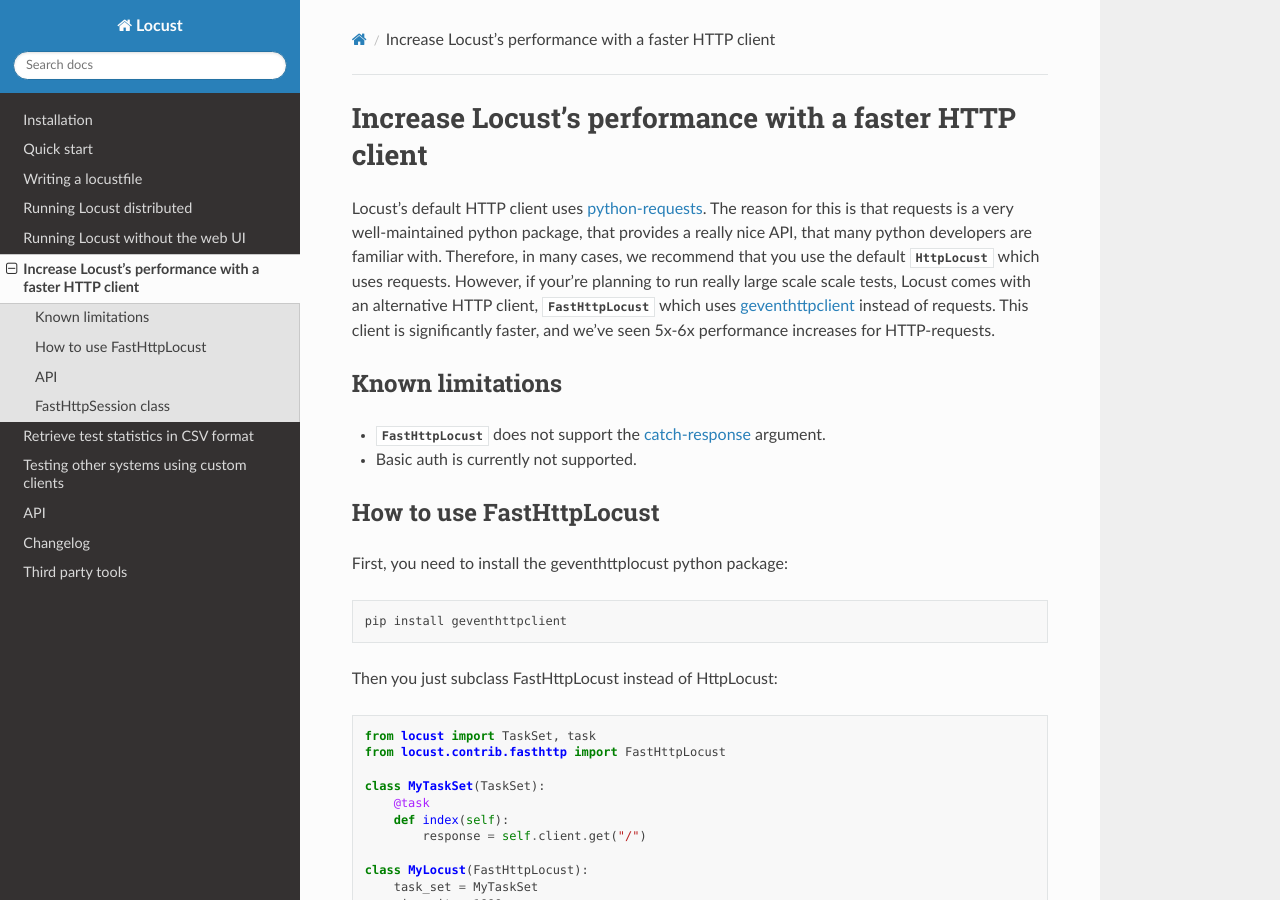
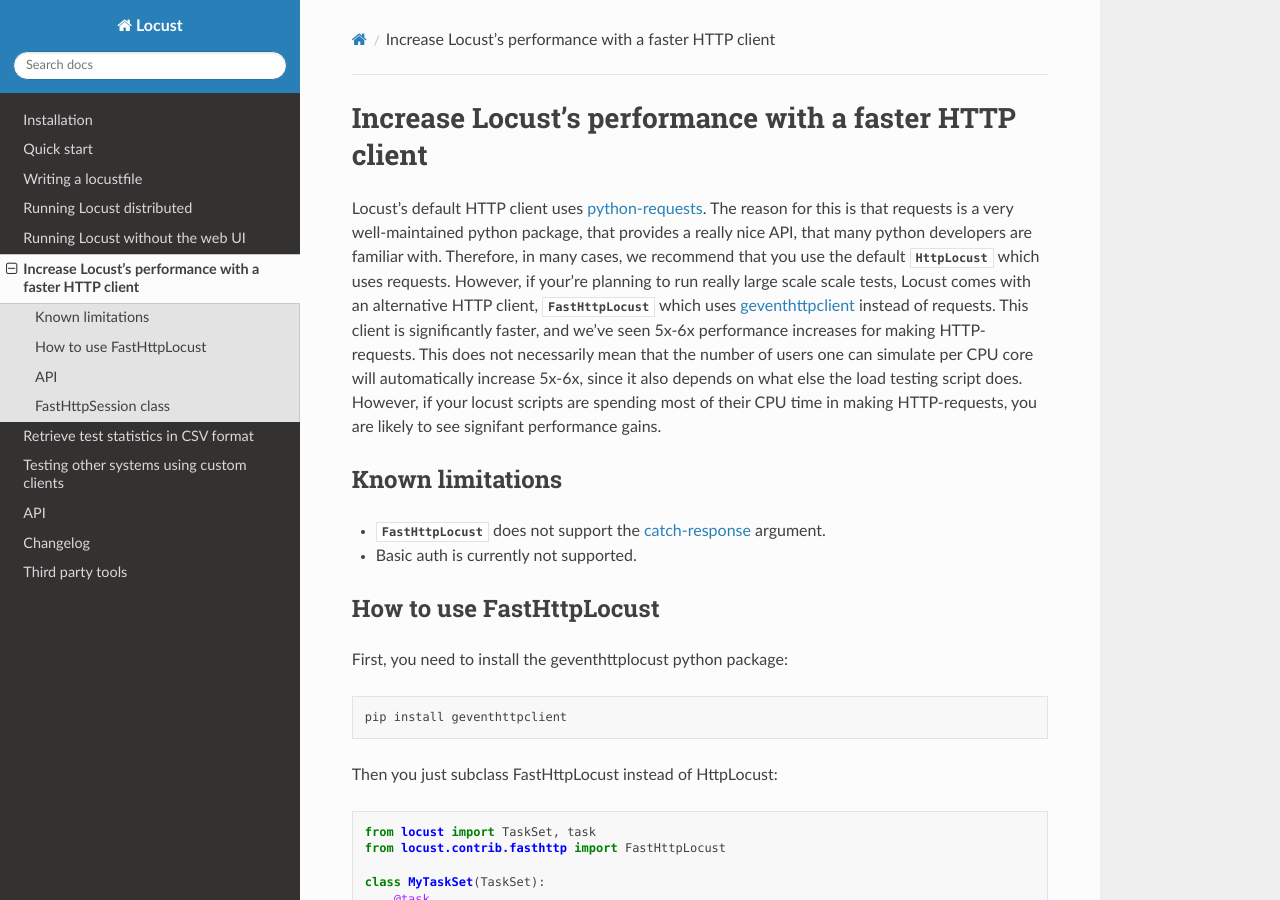
Before and after one commit to locustio/locust, a Sphinx documentation site: the page built from docs/increase-performance.rst, in a window 1280 px wide and 900 px high. Built offline with Sphinx 7.4.7 and the Read the Docs theme 2.0.0, drawn with Linux system fonts in a browser that asks for light colours; pages that are not in the unit, such as notebooks, are missing from menus.

Commit message:
Clarified documentation about performance gains of FastHttpClient

```diff
--- a/docs/increase-performance.rst
+++ b/docs/increase-performance.rst
@@ -12,8 +12,11 @@
 Locust comes with an alternative HTTP client,
 :py:class:`FastHttpLocust <locust.contrib.fasthttp.FastHttpLocust>` which
 uses `geventhttpclient <https://github.com/gwik/geventhttpclient/>`_ instead of requests.
-This client is significantly faster, and we've seen 5x-6x performance increases for
-HTTP-requests.
+This client is significantly faster, and we've seen 5x-6x performance increases for making
+HTTP-requests. This does not necessarily mean that the number of users one can simulate
+per CPU core will automatically increase 5x-6x, since it also depends on what else
+the load testing script does. However, if your locust scripts are spending most of their
+CPU time in making HTTP-requests, you are likely to see signifant performance gains.
 
 
 Known limitations
```
